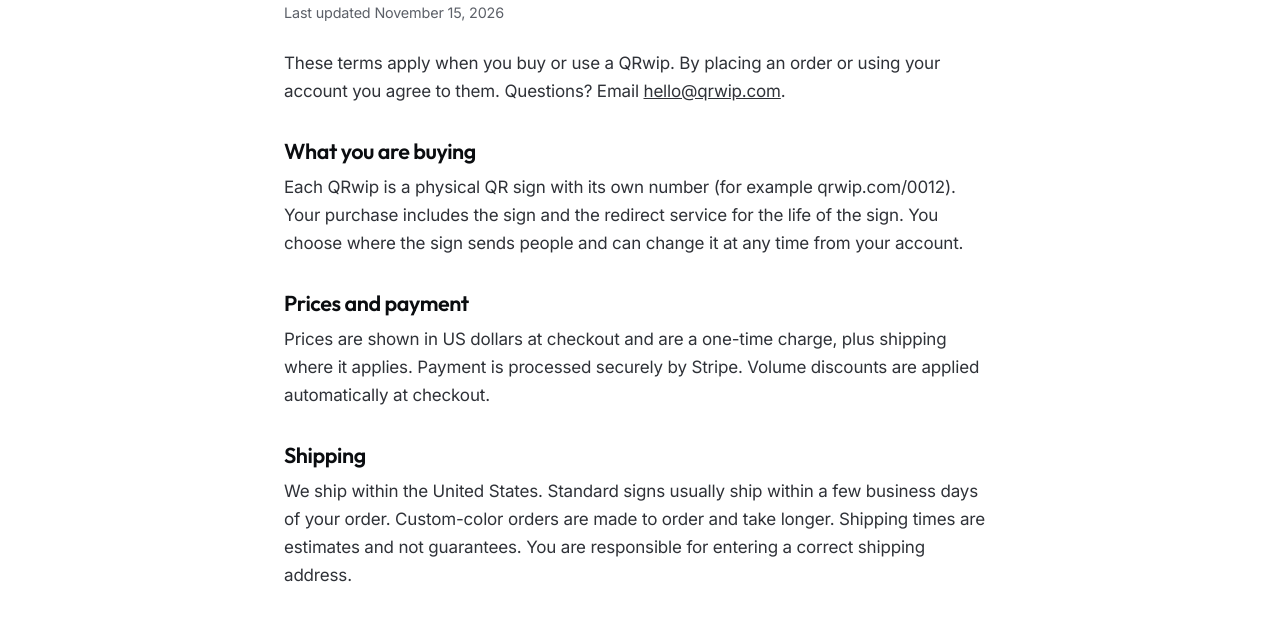
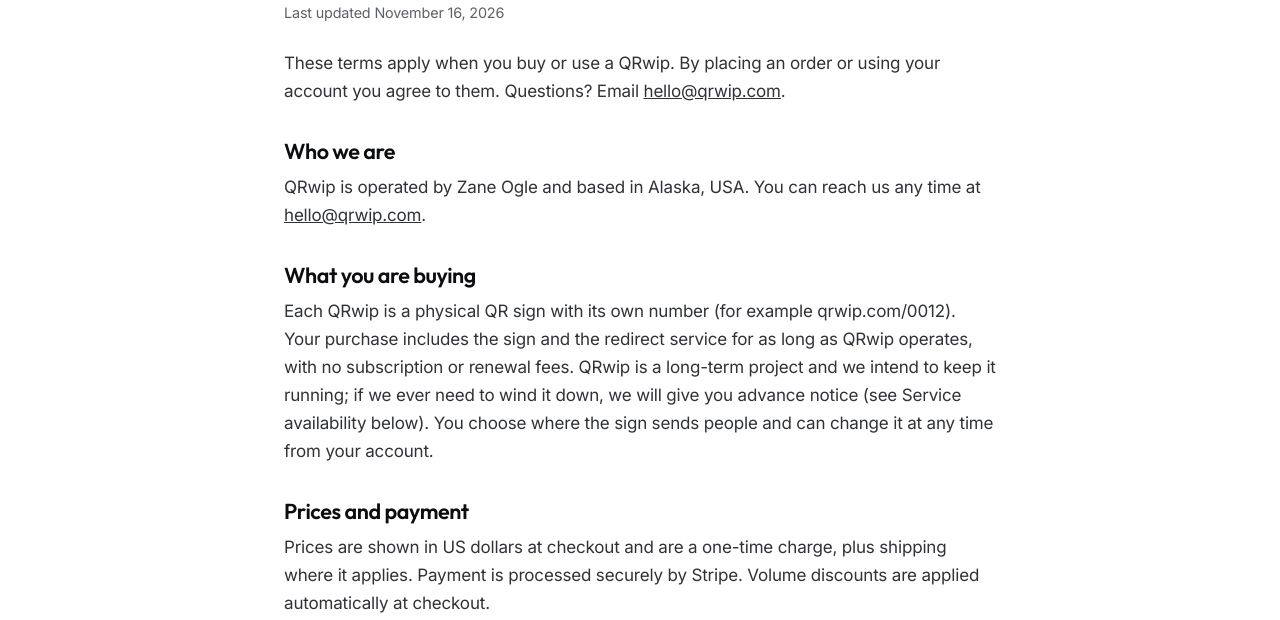
Before and after one commit to wilfordmynah/qrwip-site, a plain HTML site: page public/terms/index.html in a window 1280 px wide. Shown: the part 169-789 px from the top of the page. Drawn offline with Linux system fonts and the light colour scheme.

Commit message:
Terms update, custom color fee

```diff
--- a/functions/_lib/pricing.js
+++ b/functions/_lib/pricing.js
@@ -1,6 +1,6 @@
 // The ONE place prices live on the server. (public/order/index.html shows the same numbers for display only.)
 export const UNIT_CENTS = 2900;                         // $29 early-adopter price
-export const CUSTOM_COLOR_FEE_CENTS = 0;                // extra per sign for a custom color (set when you decide)
+export const CUSTOM_COLOR_FEE_CENTS = 500;                // extra per sign for a custom color (set when you decide)
 export const TIERS = [[25, 20], [10, 15], [5, 10]];     // [min qty, % off]
 export const SHIPPING_CENTS = 500;                      // flat rate under FREE_SHIP_QTY signs
 export const FREE_SHIP_QTY = 5;
--- a/public/terms/index.html
+++ b/public/terms/index.html
@@ -19,10 +19,12 @@ footer{background:var(--ink);color:#c9ccd2;padding:28px 24px;text-align:center;f
 </style></head><body>
 <header><div class="in"><a href="/"><img src="/images/logo.png" alt="QRwip" width="90" height="30"></a><a class="b" href="/">Back to site</a></div></header>
 <main>
-<h1>Terms of Service</h1><p class="up">Last updated November 15, 2026</p>
+<h1>Terms of Service</h1><p class="up">Last updated November 16, 2026</p>
 <p>These terms apply when you buy or use a QRwip. By placing an order or using your account you agree to them. Questions? Email <a href="mailto:hello@qrwip.com">hello@qrwip.com</a>.</p>
+<h2>Who we are</h2>
+<p>QRwip is operated by Zane Ogle and based in Alaska, USA. You can reach us any time at <a href="mailto:hello@qrwip.com">hello@qrwip.com</a>.</p>
 <h2>What you are buying</h2>
-<p>Each QRwip is a physical QR sign with its own number (for example qrwip.com/0012). Your purchase includes the sign and the redirect service for the life of the sign. You choose where the sign sends people and can change it at any time from your account.</p>
+<p>Each QRwip is a physical QR sign with its own number (for example qrwip.com/0012). Your purchase includes the sign and the redirect service for as long as QRwip operates, with no subscription or renewal fees. QRwip is a long-term project and we intend to keep it running; if we ever need to wind it down, we will give you advance notice (see Service availability below). You choose where the sign sends people and can change it at any time from your account.</p>
 <h2>Prices and payment</h2>
 <p>Prices are shown in US dollars at checkout and are a one-time charge, plus shipping where it applies. Payment is processed securely by Stripe. Volume discounts are applied automatically at checkout.</p>
 <h2>Shipping</h2>
```
Also changed, not shown: public/order/index.html (+2 -2 lines).
